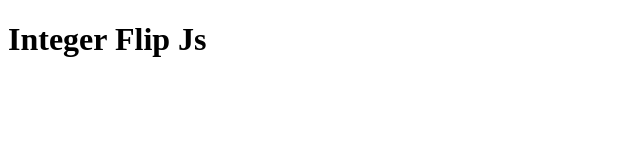
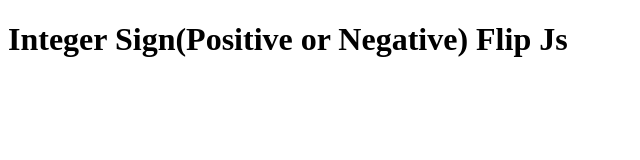
Before and after one commit to rohansinghwow/integer-flip-js, a plain HTML site: page index.html in a window 1280 px wide. Shown: the whole page, without its empty margins (0-640 px from the left). Drawn offline with Linux system fonts and the light colour scheme.

Commit message:
Editing <h1> tag for clarity for what the program does

```diff
--- a/index.html
+++ b/index.html
@@ -7,7 +7,7 @@
     <title>Document</title>
 </head>
 <body>
-    <h1>Integer Flip Js</h1>
+    <h1>Integer Sign(Positive or Negative) Flip Js</h1>
 
     <script src="flip.js"></script>
 </body>
```
